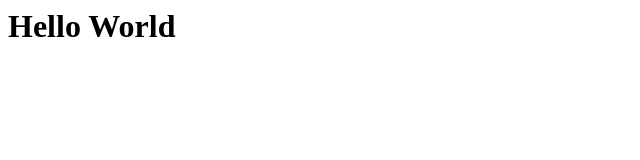
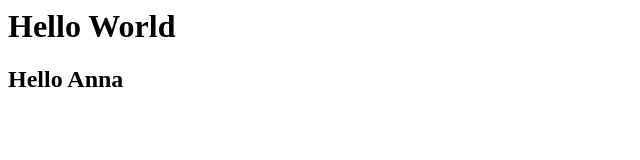
Before and after one commit to lexieric/lexieric.github.io, a plain HTML site: page index.html in a window 1280 px wide. Shown: the whole page, without its empty margins (0-640 px from the left). Drawn offline with Linux system fonts and the light colour scheme.

Commit message:
Update index.html

```diff
--- a/index.html
+++ b/index.html
@@ -1 +1,2 @@
 <h1> Hello World <h1/>
+ <h2> Hello Anna <h2/>
```
